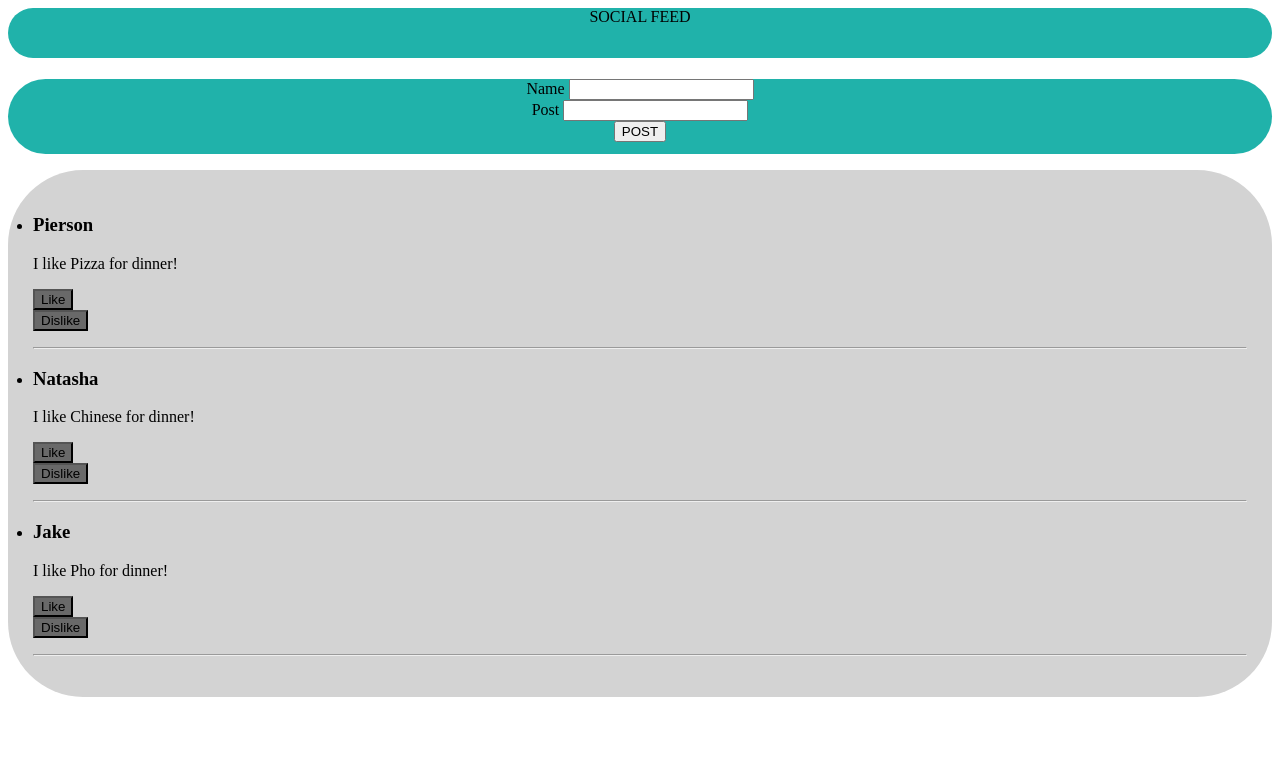
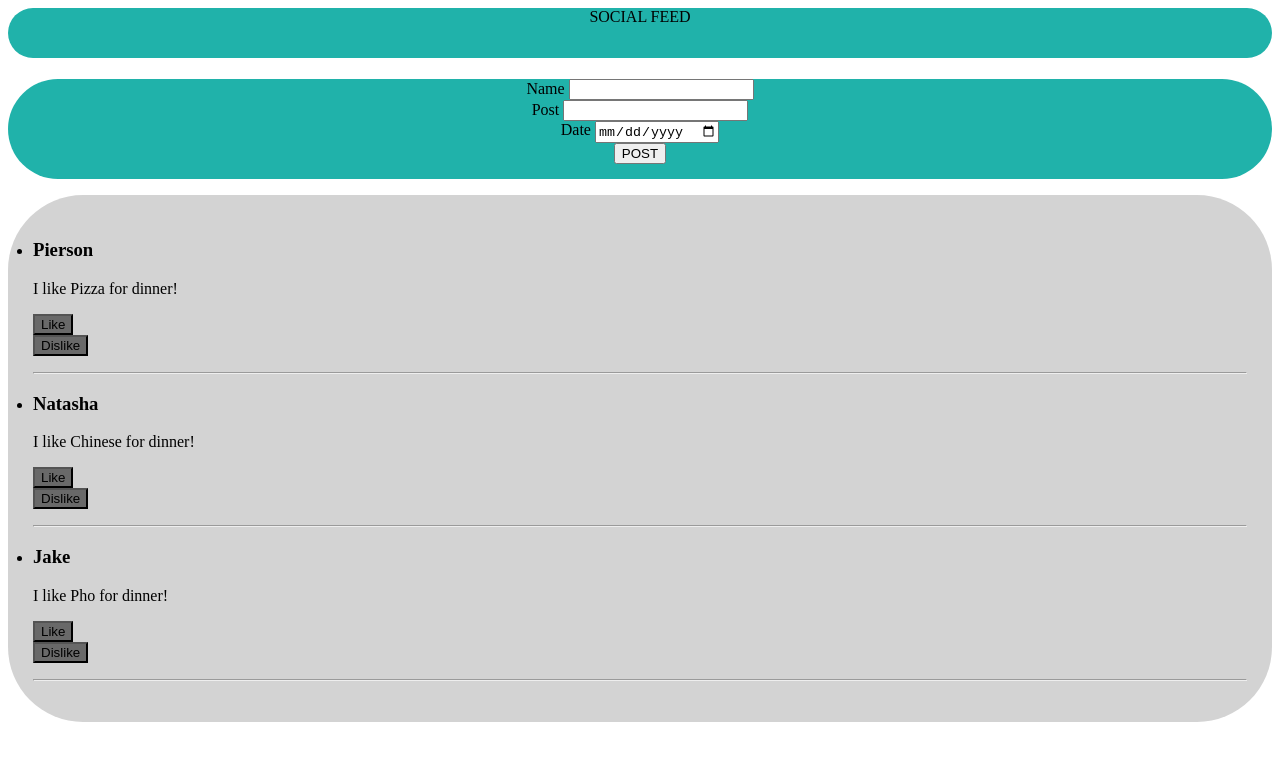
Before and after one commit to VictoriaProbst22/SocialFeedReact, a React (Create React App) app in the folder social-feed/: page / in a window 1280 px wide. Shown: the top 760 px of the page. Built offline with nearby package versions, Linux system fonts and the light colour scheme.

Commit message:
Generating Possibility of adding Dates to Posts and Post Creations

```diff
--- a/social-feed/src/App.js
+++ b/social-feed/src/App.js
@@ -12,13 +12,16 @@ function App() {
       isLiked: false,
       isDisliked: false,
       id:1,
+      date: '1-1-2022'
     },
     {
       name:"Natasha",
       message: "I like Chinese for dinner!",
+      date: '2022-01-01',
       isLiked: false,
       isDisliked: false,
       id:2,
+
     },
     {
       name:"Jake",
--- a/social-feed/src/Components/CreatePost.jsx
+++ b/social-feed/src/Components/CreatePost.jsx
@@ -3,6 +3,7 @@ import "./index.css";
 const CreatePost = (props) => {
     const [name, setName] = useState('');
     const [message, setMessage] = useState('');
+    const [date, setDate] = useState('');
 
 
     function handleSubmit(event){
@@ -10,6 +11,7 @@ const CreatePost = (props) => {
         let newPost = {
             name: name,
             message: message,
+            date: date,
         };
         console.log(newPost);
         props.addNewPostProperty(newPost);
@@ -29,6 +31,12 @@ const CreatePost = (props) => {
                 <lable> Post </lable>
                 <input type='text' value={message} onChange={(event)=> setMessage(event.target.value)}/>
             </div>
+
+            <div>
+                <label> Date </label>
+                <input type='date' value={date} onChange={(event)=> setDate(event.target.value)}/>
+            </div>
+
             <div>
             <button type='submit'> POST </button>
             </div>
--- a/social-feed/src/Components/index.css
+++ b/social-feed/src/Components/index.css
@@ -10,9 +10,9 @@
 .top-body{
    border-radius: 75px;
    text-align: center;
-   height: 75px;
+   height: 100px;
    background-color: lightseagreen;
-   margin-bottom: 10px;
+   margin-bottom: 5px;
 }
 
 
```
